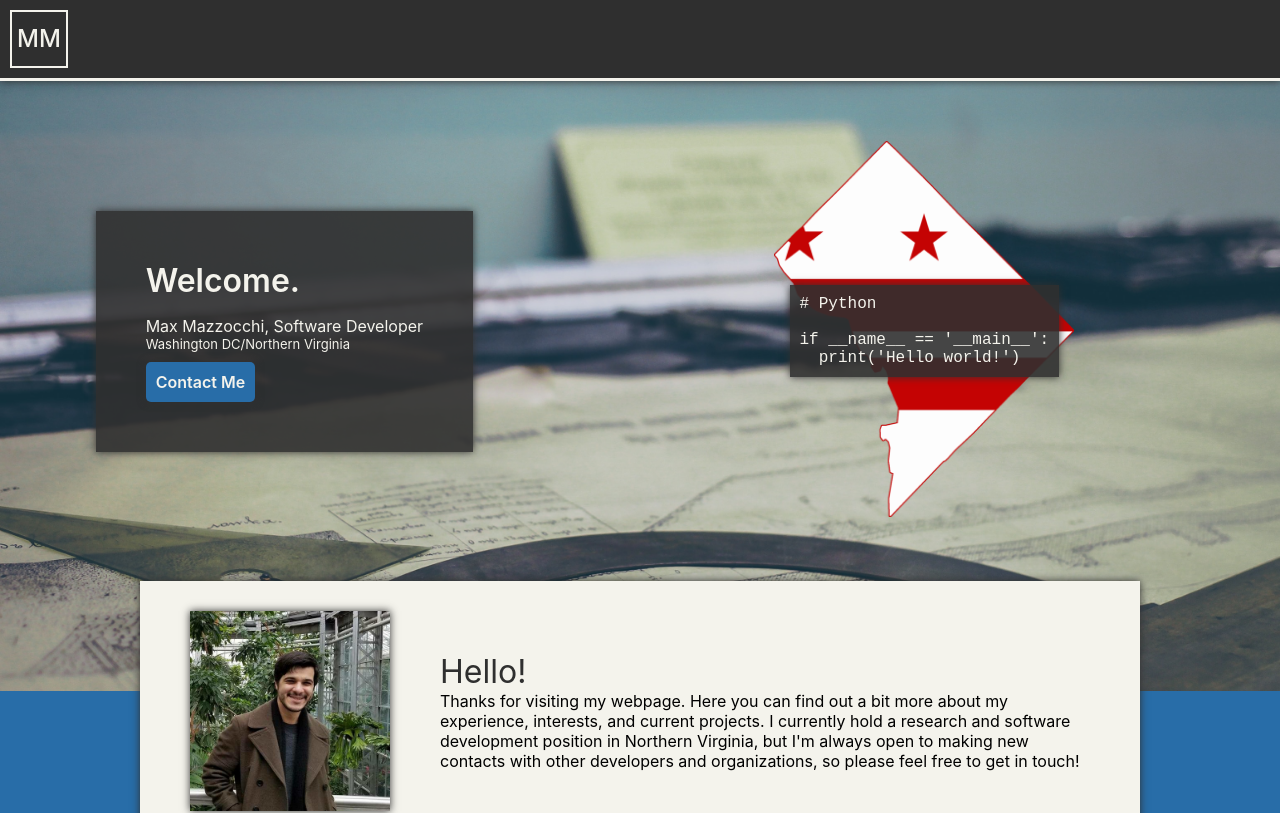
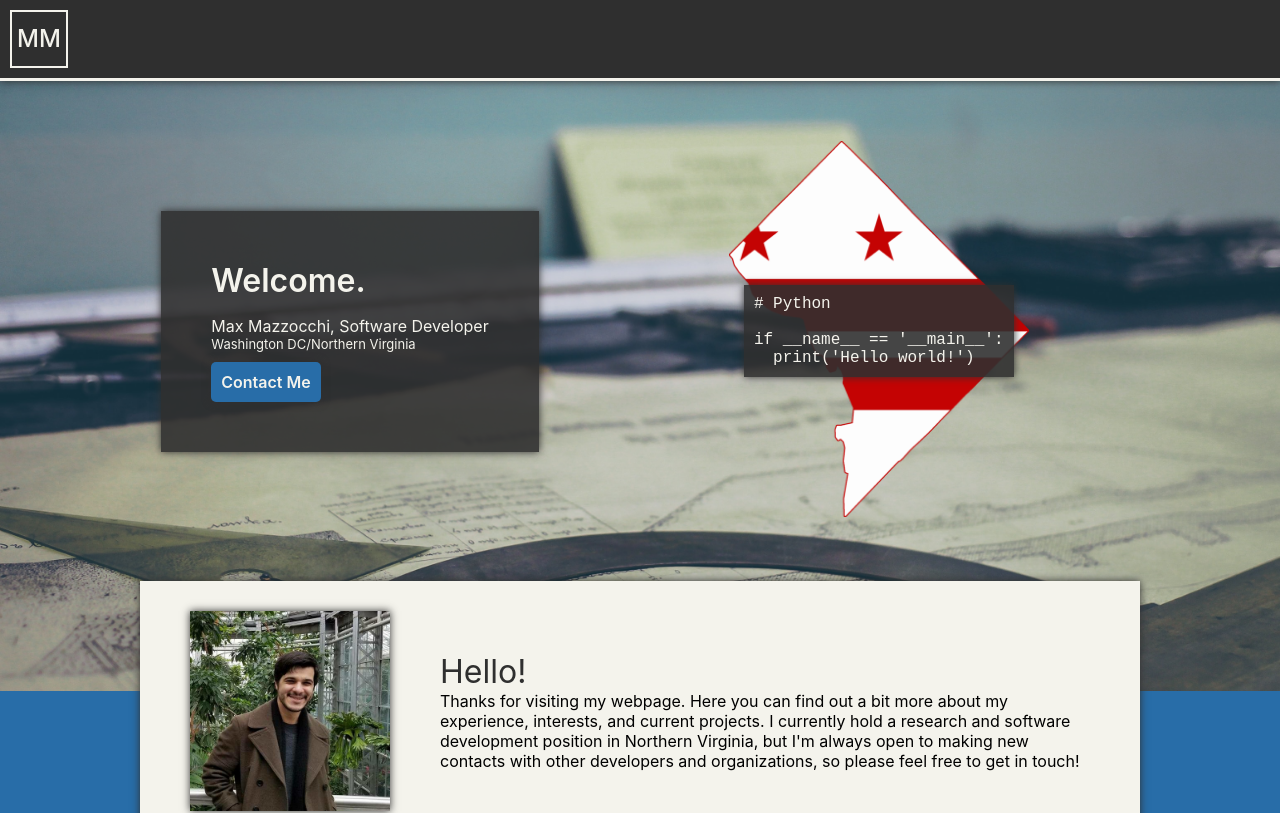
Before and after one commit to MMazzocchi/mmazzocchi.github.io, a React (Create React App) app: page / in a window 1280 px wide. Shown: the top 813 px of the page. Built offline with nearby package versions, Linux system fonts and the light colour scheme.

Commit message:
Spacing.

```diff
--- a/src/home/Header.js
+++ b/src/home/Header.js
@@ -7,7 +7,7 @@ const styles = {
   header: {
     'display': 'flex',
     'align-items': 'center',
-    'justify-content': 'space-around',
+    'justify-content': 'center',
   },
   col: {
     'padding': '50px',
--- a/src/home/codeboxes/index.js
+++ b/src/home/codeboxes/index.js
@@ -14,8 +14,8 @@ const styles = {
   },
   boxes_container: {
     'position': 'relative',
-    'padding-left': '100px',
-    'padding-right': '100px',
+    'padding-left': '80px',
+    'padding-right': '80px',
   }
 };
 
```
